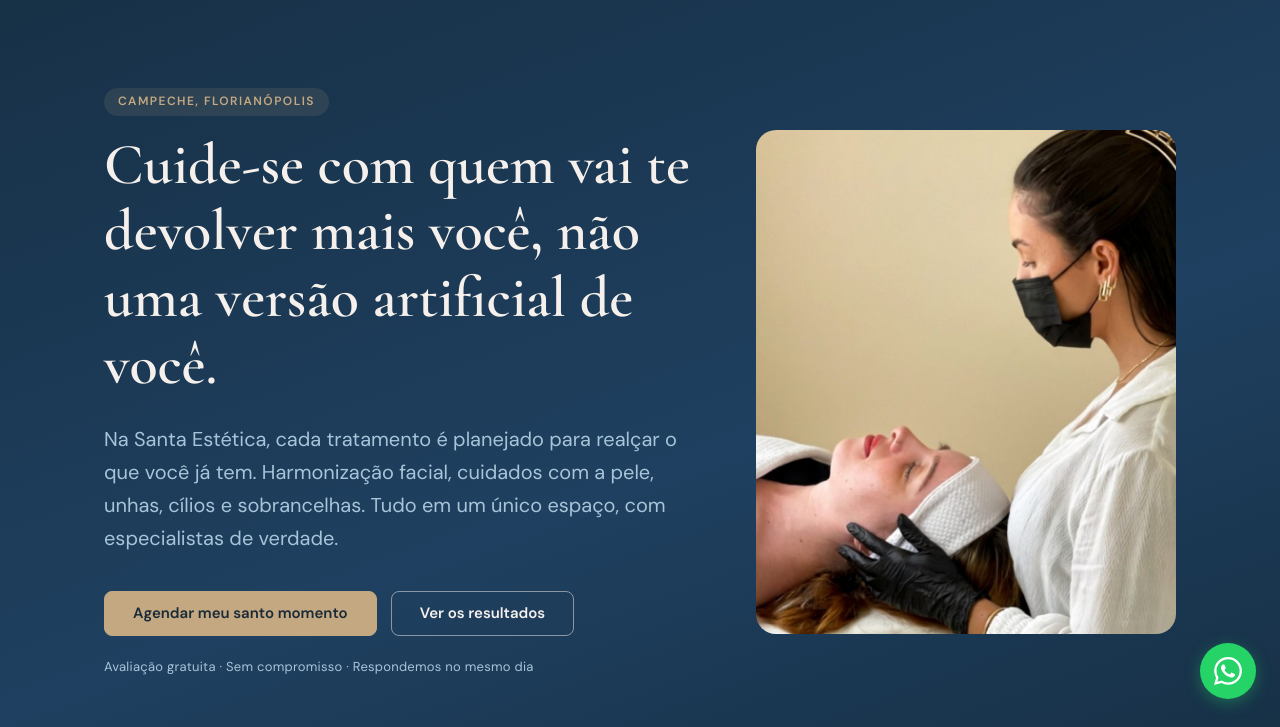
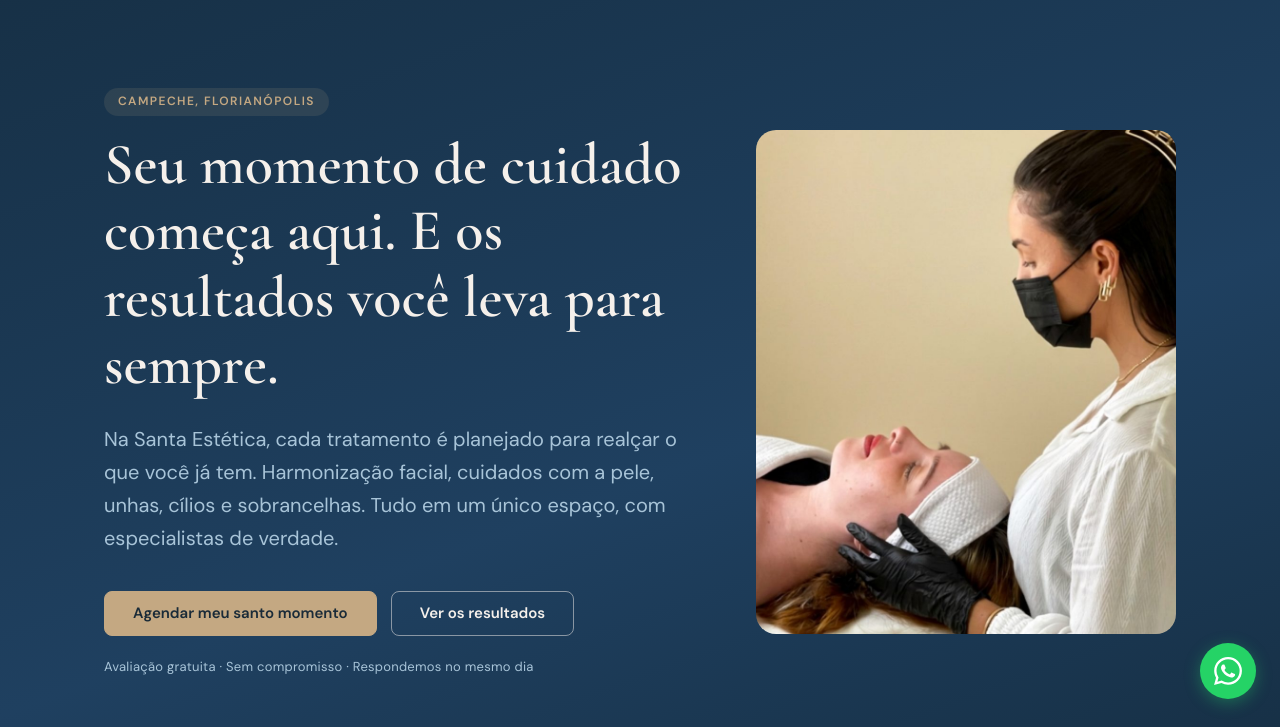
Before and after one commit to danilofalcaoa/santaestetica, a plain HTML site: page index.html in a window 1280 px wide. Shown: the part 73-800 px from the top of the page. Drawn offline with nearby package versions, Linux system fonts and the light colour scheme.

Commit message:
Atualiza headline do hero
Co-Authored-By: Claude Sonnet 4.6 <noreply@anthropic.com>

```diff
--- a/index.html
+++ b/index.html
@@ -63,7 +63,7 @@
         <div class="hero__content">
           <span class="eyebrow fade-up">Campeche, Florianópolis</span>
           <h1 class="fade-up delay-1">
-            Cuide-se com quem vai te devolver mais você, não uma versão artificial de você.
+            Seu momento de cuidado começa aqui. E os resultados você leva para sempre.
           </h1>
           <p class="hero__sub fade-up delay-2">
             Na Santa Estética, cada tratamento é planejado para realçar o que você já tem. Harmonização facial, cuidados com a pele, unhas, cílios e sobrancelhas. Tudo em um único espaço, com especialistas de verdade.
```
